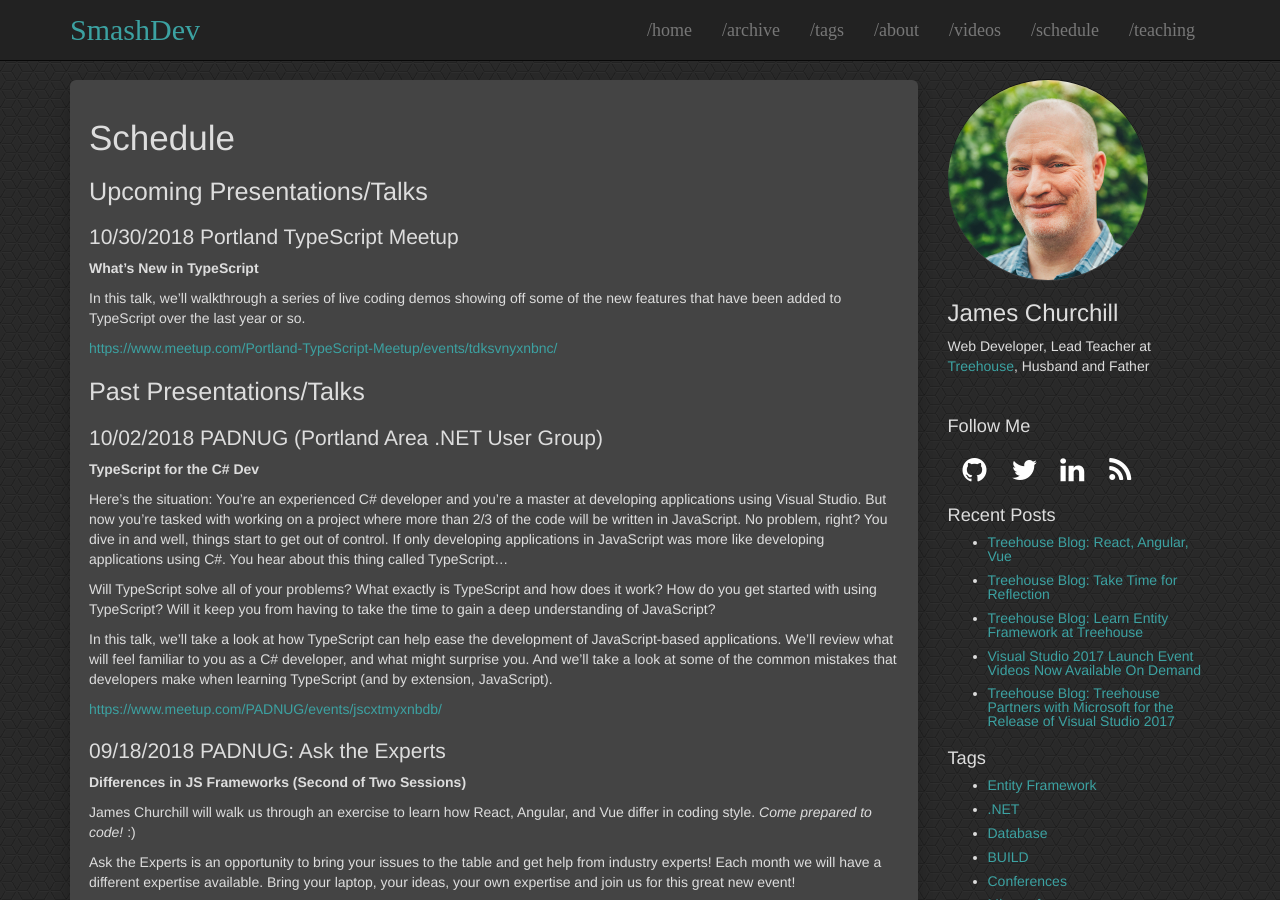
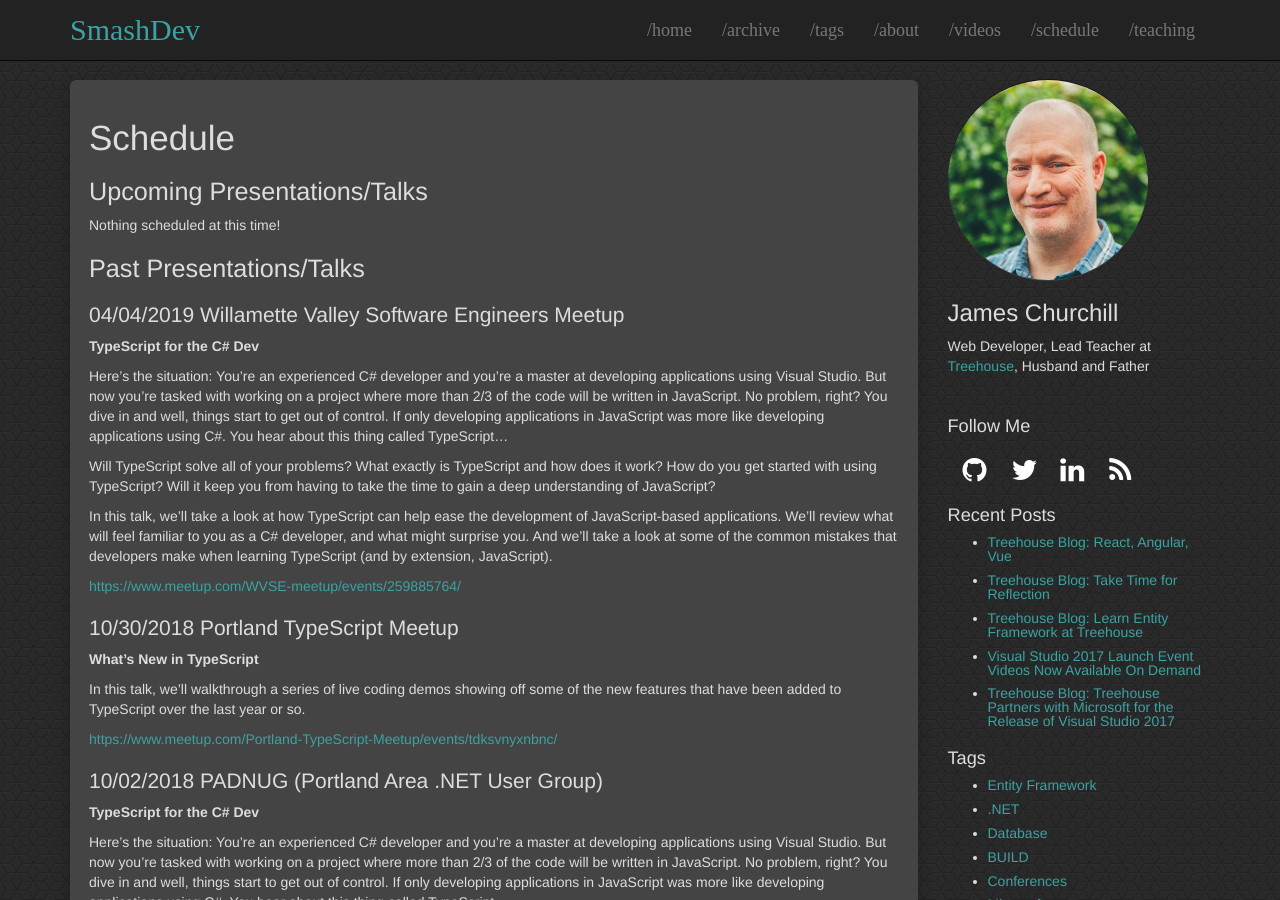
Before and after one commit to smashdevcode/smashdevcode.github.io, a Jekyll site: the page built from schedule.md, in a window 1280 px wide and 900 px high. Built offline with Jekyll 4.4.1, drawn with Linux system fonts in a browser that asks for light colours.

Commit message:
Updated schedule

```diff
--- a/schedule.md
+++ b/schedule.md
@@ -7,6 +7,22 @@
 
 ## Upcoming Presentations/Talks
 
+Nothing scheduled at this time!
+
+## Past Presentations/Talks
+
+### 04/04/2019 Willamette Valley Software Engineers Meetup
+
+**TypeScript for the C# Dev**
+
+Here's the situation: You're an experienced C# developer and you're a master at developing applications using Visual Studio. But now you're tasked with working on a project where more than 2/3 of the code will be written in JavaScript. No problem, right? You dive in and well, things start to get out of control. If only developing applications in JavaScript was more like developing applications using C#. You hear about this thing called TypeScript...
+
+Will TypeScript solve all of your problems? What exactly is TypeScript and how does it work? How do you get started with using TypeScript? Will it keep you from having to take the time to gain a deep understanding of JavaScript?
+
+In this talk, we'll take a look at how TypeScript can help ease the development of JavaScript-based applications. We'll review what will feel familiar to you as a C# developer, and what might surprise you. And we'll take a look at some of the common mistakes that developers make when learning TypeScript (and by extension, JavaScript).
+
+[https://www.meetup.com/WVSE-meetup/events/259885764/](https://www.meetup.com/WVSE-meetup/events/259885764/)
+
 ### 10/30/2018 Portland TypeScript Meetup
 
 **What's New in TypeScript**
```
Also changed, not shown: other parts of schedule.md (+0 -2 lines).
